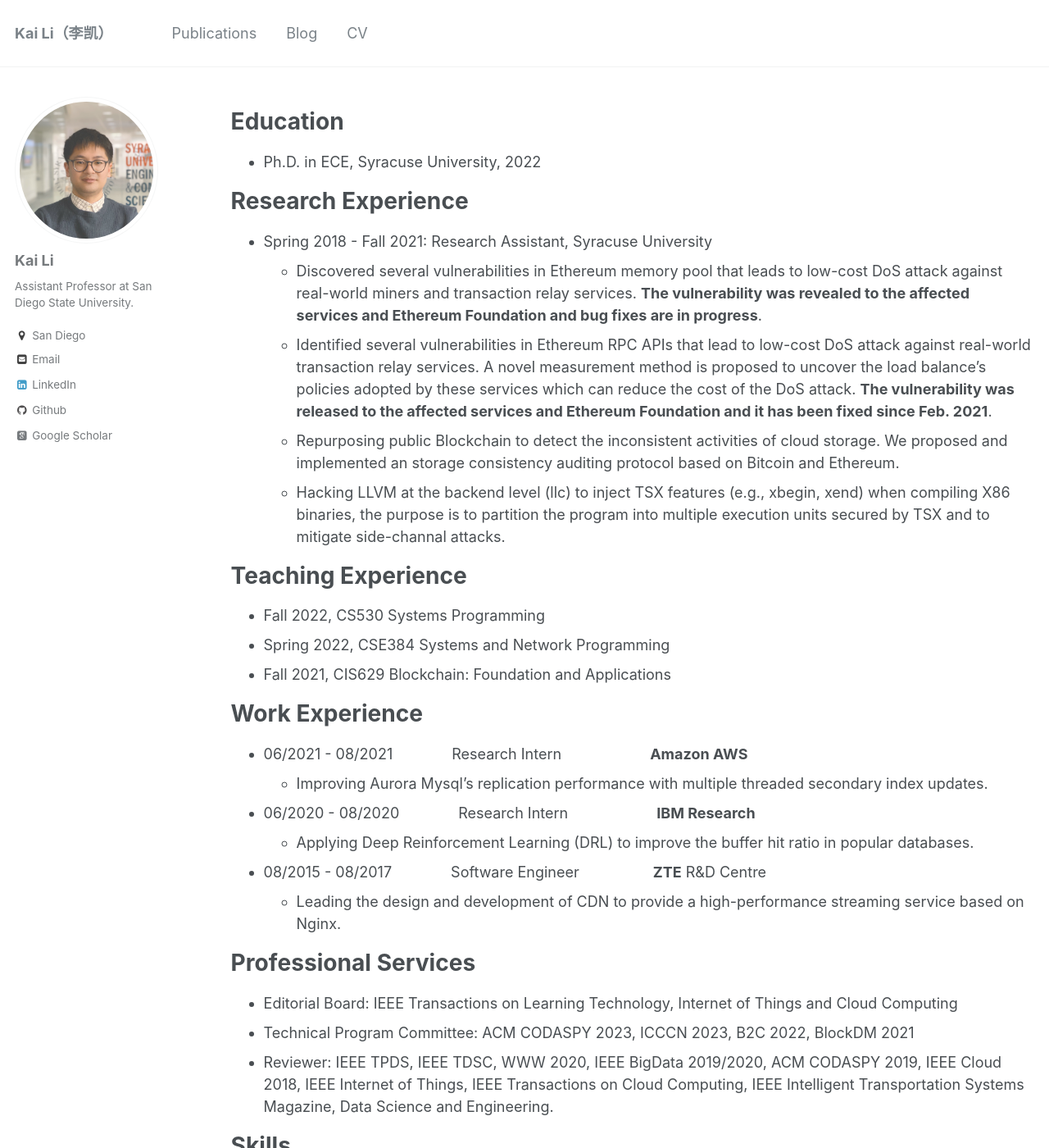
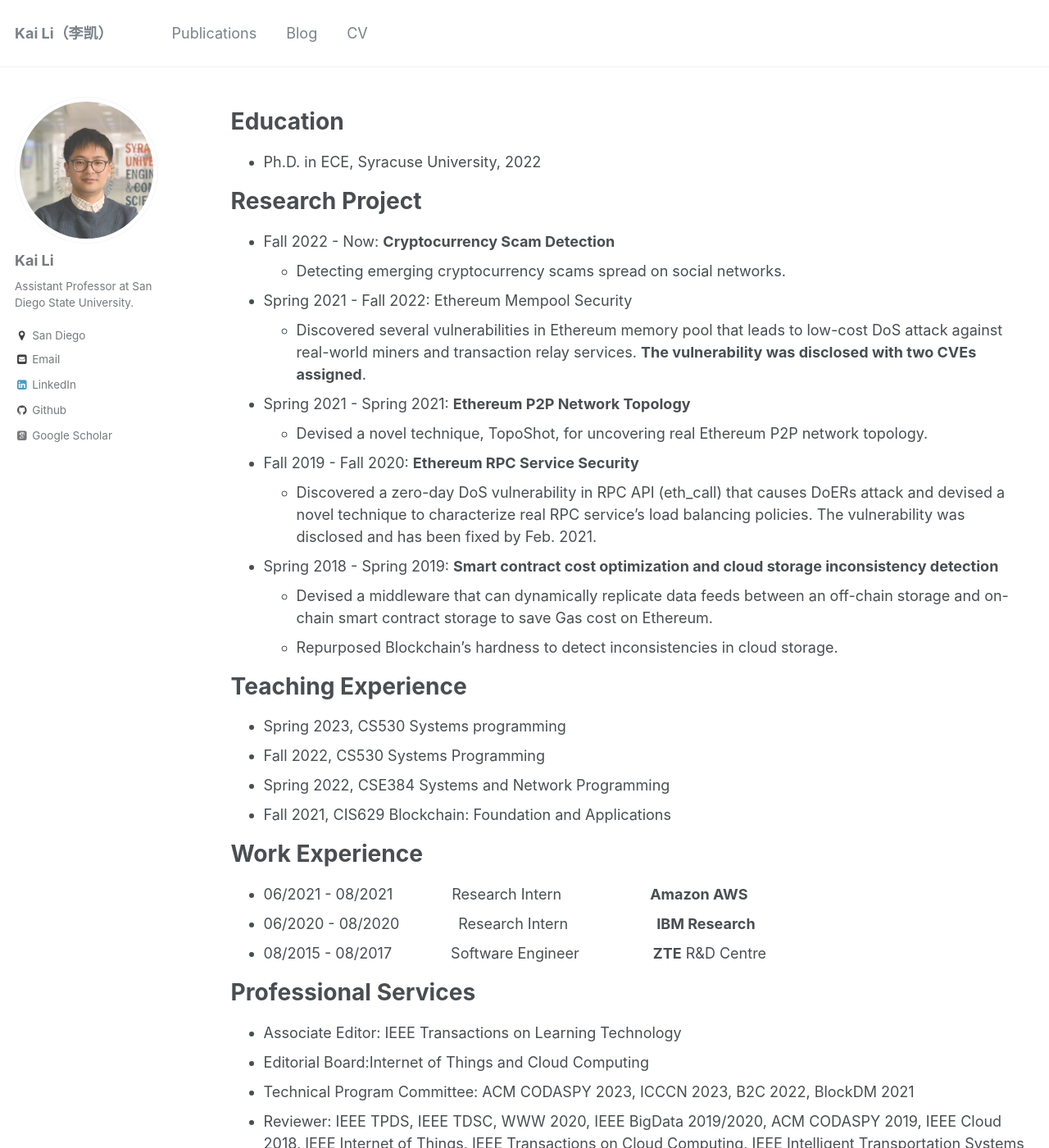
Before and after one commit to likai1993/likai1993.github.io, a Jekyll site: the page built from _pages/cv.md, in a window 1280 px wide and 1400 px high. Shown: the whole window at 82% size. Built offline with Jekyll 4.4.1, drawn with Linux system fonts in a browser that asks for light colours; some web fonts are replaced; some of the changed text lies outside the part shown.

Commit message:
Update cv.md

```diff
--- a/_pages/cv.md
+++ b/_pages/cv.md
@@ -13,16 +13,27 @@ Education
 ======
 * Ph.D. in ECE, Syracuse University, 2022
 
-Research Experience
+Research Project
 ======
-* Spring 2018 - Fall 2021: Research Assistant, Syracuse University
-  * Discovered several vulnerabilities in Ethereum memory pool that leads to low-cost DoS attack against real-world miners and transaction relay services. **The vulnerability was revealed to the affected services and Ethereum Foundation and bug fixes are in progress**.
-  * Identified several vulnerabilities in Ethereum RPC APIs that lead to low-cost DoS attack against real-world transaction relay services. A novel measurement method is proposed to uncover the load balance's policies adopted by these services which can reduce the cost of the DoS attack. **The vulnerability was released to the affected services and Ethereum Foundation and it has been fixed since Feb. 2021**.
-  * Repurposing public Blockchain to detect the inconsistent activities of cloud storage. We proposed and implemented an storage consistency auditing protocol based on Bitcoin and Ethereum.
-  * Hacking LLVM at the backend level (llc) to inject TSX features (e.g., xbegin, xend) when compiling X86 binaries, the purpose is to partition the program into multiple execution units secured by TSX and to mitigate side-channal attacks.
+* Fall 2022 - Now: **Cryptocurrency Scam Detection**
+  * Detecting emerging cryptocurrency scams spread on social networks.
+
+* Spring 2021 - Fall 2022: Ethereum Mempool Security
+  * Discovered several vulnerabilities in Ethereum memory pool that leads to low-cost DoS attack against real-world miners and transaction relay services. **The vulnerability was disclosed with two CVEs assigned**.
+
+* Spring 2021 - Spring 2021: **Ethereum P2P Network Topology**
+  * Devised a novel technique, TopoShot, for uncovering real Ethereum P2P network topology.
+
+* Fall 2019 - Fall 2020: **Ethereum RPC Service Security**
+  * Discovered a zero-day DoS vulnerability in RPC API (eth_call) that causes DoERs attack and devised a novel technique to characterize real RPC service's load balancing policies. The vulnerability was disclosed and has been fixed by Feb. 2021.
+
+* Spring 2018 - Spring 2019: **Smart contract cost optimization and cloud storage inconsistency detection**
+  * Devised a middleware that can dynamically replicate data feeds between an off-chain storage and on-chain smart contract storage to save Gas cost on Ethereum.
+  * Repurposed Blockchain's hardness to detect inconsistencies in cloud storage.
 
 Teaching Experience
 =====
+* Spring 2023, CS530 Systems programming
 * Fall 2022, CS530 Systems Programming
 * Spring 2022, CSE384 Systems and Network Programming
 * Fall 2021, CIS629  Blockchain: Foundation and Applications
@@ -30,24 +41,16 @@ Teaching Experience
 Work Experience
 ======
 * 06/2021 - 08/2021　　　　Research Intern　　　　　　**Amazon AWS**
-  * Improving Aurora Mysql's replication performance with multiple threaded secondary index updates.
 * 06/2020 - 08/2020　　　　Research Intern　　　　　　**IBM Research**
-  * Applying Deep Reinforcement Learning (DRL) to improve the buffer hit ratio in popular databases.
 * 08/2015 - 08/2017　　　　Software Engineer　　　　　**ZTE** R&D Centre
-  * Leading the design and development of CDN to provide a high-performance streaming service based on Nginx.
 
 Professional Services
 ======
-* Editorial Board: IEEE Transactions on Learning Technology, Internet of Things and Cloud Computing
+* Associate Editor: IEEE Transactions on Learning Technology
+* Editorial Board:Internet of Things and Cloud Computing
 * Technical Program Committee: ACM CODASPY 2023, ICCCN 2023, B2C 2022, BlockDM 2021
 * Reviewer: IEEE TPDS, IEEE TDSC, WWW 2020, IEEE BigData 2019/2020, ACM CODASPY 2019, IEEE Cloud 2018, IEEE Internet of Things, IEEE Transactions on Cloud Computing, IEEE Intelligent Transportation Systems Magazine, Data Science and Engineering.
 
-Skills
-======
-* Programming Language: C, C++, Python, Go, Lua, Solidity, Java
-* Compiler: gcc, g++, LLVM
-* Blockchain: Go-Ethereum/Parity, Bitcoin, Multi-Chain.
-* Web server: Nginx, Tomcat (Apache)
 
 Awards
 ===
```
